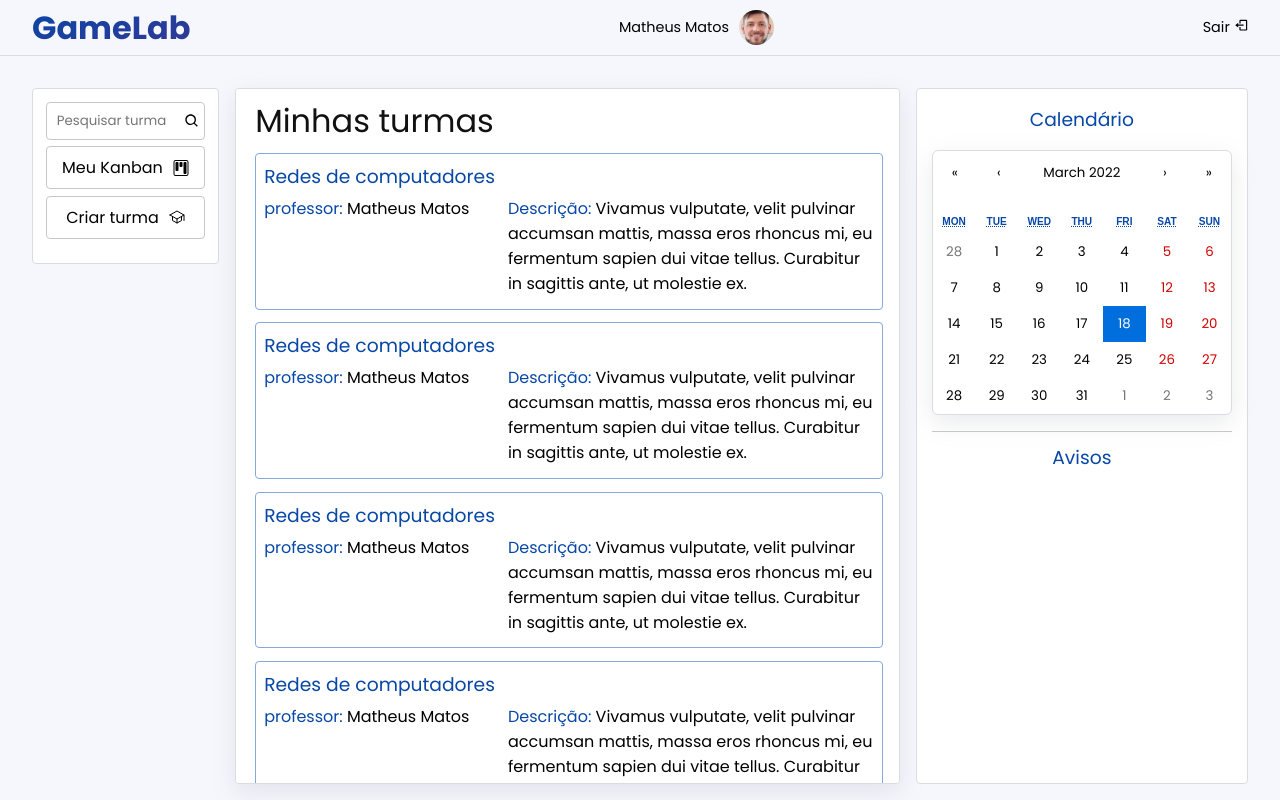
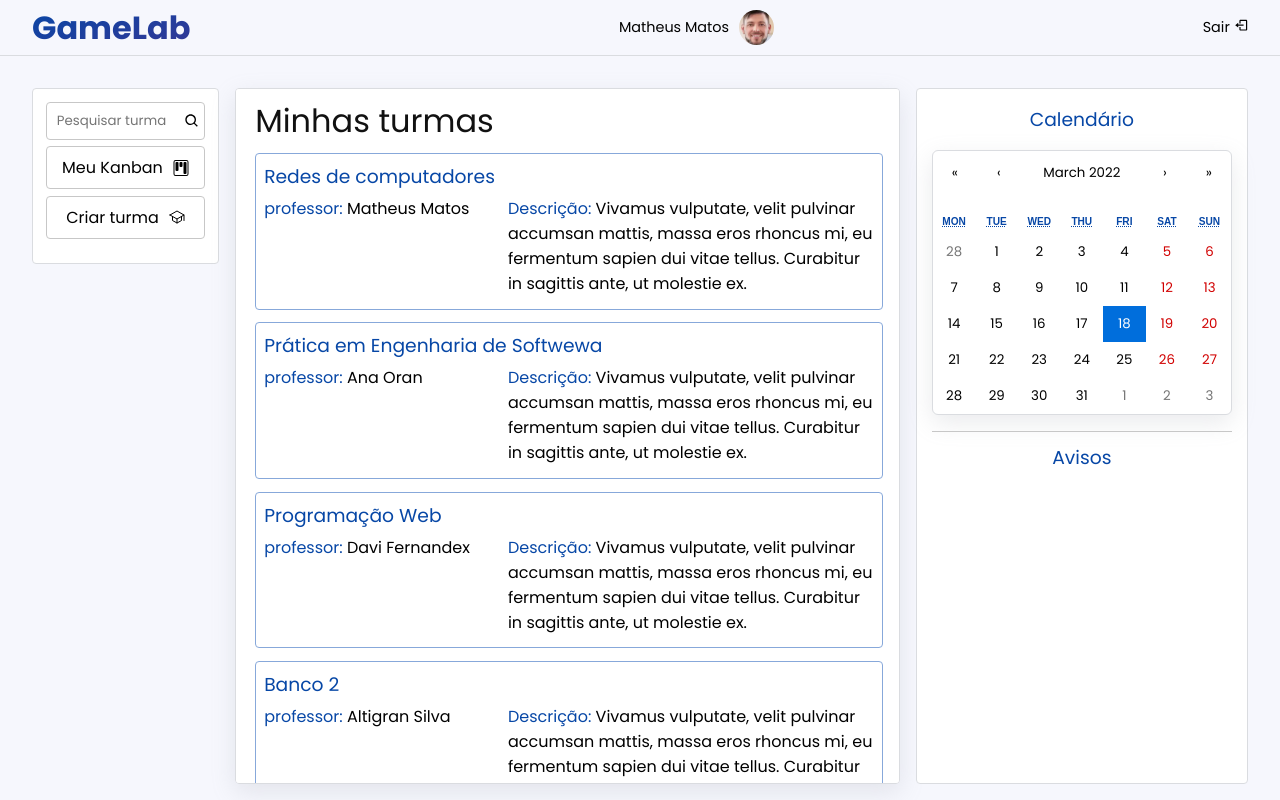
Before and after one commit to MiguelCastro1/Gamelab, a React (Vite) app in the folder frontend/: page /home in a window 1280 px wide. Built offline with nearby package versions, Linux system fonts and the light colour scheme.

Commit message:
update home

```diff
--- a/frontend/src/Pages/HomeAluno/index.jsx
+++ b/frontend/src/Pages/HomeAluno/index.jsx
@@ -8,8 +8,13 @@ import BoxTurma from "../../components/BoxTurma";
 import Calendar from "react-calendar";
 import styles from "./styles.module.scss";
 import imageAluno from "../../assets/Aluno_Personagem.png";
+
+
 function HomeAluno() {
   const [date, setDate] = useState(new Date());
+  const [searchString, setSearchString ] = useState('');
+  const [results, setResults] = useState('');
+
 
   return (
     <>
--- a/frontend/src/Pages/HomeProfessor/index.jsx
+++ b/frontend/src/Pages/HomeProfessor/index.jsx
@@ -1,4 +1,4 @@
-import { useState } from "react";
+import { useState, useEffect } from "react";
 import { Link } from "react-router-dom";
 import { BiSearch } from "react-icons/bi";
 import { BsKanban } from "react-icons/bs";
@@ -9,7 +9,44 @@ import Calendar from "react-calendar";
 import styles from "./styles.module.scss";
 
 function HomeProfessor() {
+  const turma1 = {
+    Id: '1',
+    nomeTurma:"Redes de computadores",
+    professor:"Matheus Matos",
+    descricao:"Vivamus vulputate, velit pulvinar accumsan mattis, massa eros rhoncus mi, eu fermentum sapien dui vitae tellus. Curabitur in sagittis ante, ut molestie ex."
+  }
+  const turma2 = {
+    Id: '2',
+    nomeTurma:"Prática em Engenharia de Softwewa",
+    professor:"Ana Oran",
+    descricao:"Vivamus vulputate, velit pulvinar accumsan mattis, massa eros rhoncus mi, eu fermentum sapien dui vitae tellus. Curabitur in sagittis ante, ut molestie ex."
+  }
+  const turma3 = {
+    Id: '3',
+    nomeTurma:"Programação Web",
+    professor:"Davi Fernandex",
+    descricao:"Vivamus vulputate, velit pulvinar accumsan mattis, massa eros rhoncus mi, eu fermentum sapien dui vitae tellus. Curabitur in sagittis ante, ut molestie ex."
+  }
+  const turma4 = {
+    Id: '4',
+    nomeTurma:"Banco 2",
+    professor:"Altigran Silva",
+    descricao:"Vivamus vulputate, velit pulvinar accumsan mattis, massa eros rhoncus mi, eu fermentum sapien dui vitae tellus. Curabitur in sagittis ante, ut molestie ex."
+  }
+
   const [date, setDate] = useState(new Date());
+  const [searchString, setSearchString ] = useState('');
+  const [res, setRes] = useState([]);
+
+  useEffect(() => {
+    let turmas = []
+    turmas.push(turma1)
+    turmas.push(turma2)
+    turmas.push(turma3)
+    turmas.push(turma4)
+
+    setRes(turmas)
+  }, [])
 
   return (
     <>
@@ -38,83 +75,22 @@ function HomeProfessor() {
               </li>
             </ul>
           </div>
+
           <div className={styles.feed}>
             <header>
               <h1>Minhas turmas</h1>
-              <div>
-                <button>Criar turma</button>
-                <button>Meu Kanbam</button>
-              </div>
             </header>
-            <section className={styles.areaSearch}>
-              <input placeholder="Pesquisar turma" />
-              <BiSearch
-                style={{
-                  position: "absolute",
-                  right: "5px",
-                  top: "50%",
-                  transform: "translateY(-50%)",
-                  zIndex: "10",
-                }}
-              />
-            </section>
-            <Link to="login">
-              <BoxTurma
-                nomeTurma="Redes de computadores"
-                professor="Matheus Matos"
-                descricao="Vivamus vulputate, velit pulvinar accumsan mattis, massa eros rhoncus mi, eu fermentum sapien dui vitae tellus. Curabitur in sagittis ante, ut molestie ex."
-              />
-            </Link>
-            <Link to="login">
-              <BoxTurma
-                nomeTurma="Redes de computadores"
-                professor="Matheus Matos"
-                descricao="Vivamus vulputate, velit pulvinar accumsan mattis, massa eros rhoncus mi, eu fermentum sapien dui vitae tellus. Curabitur in sagittis ante, ut molestie ex."
-              />
-            </Link>
-            <Link to="login">
-              <BoxTurma
-                nomeTurma="Redes de computadores"
-                professor="Matheus Matos"
-                descricao="Vivamus vulputate, velit pulvinar accumsan mattis, massa eros rhoncus mi, eu fermentum sapien dui vitae tellus. Curabitur in sagittis ante, ut molestie ex."
-              />
-            </Link>
-            <Link to="login">
-              <BoxTurma
-                nomeTurma="Redes de computadores"
-                professor="Matheus Matos"
-                descricao="Vivamus vulputate, velit pulvinar accumsan mattis, massa eros rhoncus mi, eu fermentum sapien dui vitae tellus. Curabitur in sagittis ante, ut molestie ex."
-              />
-            </Link>
-            <Link to="login">
-              <BoxTurma
-                nomeTurma="Redes de computadores"
-                professor="Matheus Matos"
-                descricao="Vivamus vulputate, velit pulvinar accumsan mattis, massa eros rhoncus mi, eu fermentum sapien dui vitae tellus. Curabitur in sagittis ante, ut molestie ex."
-              />
-            </Link>
-            <Link to="login">
-              <BoxTurma
-                nomeTurma="Redes de computadores"
-                professor="Matheus Matos"
-                descricao="Vivamus vulputate, velit pulvinar accumsan mattis, massa eros rhoncus mi, eu fermentum sapien dui vitae tellus. Curabitur in sagittis ante, ut molestie ex."
-              />
-            </Link>
-            <Link to="login">
-              <BoxTurma
-                nomeTurma="Redes de computadores"
-                professor="Matheus Matos"
-                descricao="Vivamus vulputate, velit pulvinar accumsan mattis, massa eros rhoncus mi, eu fermentum sapien dui vitae tellus. Curabitur in sagittis ante, ut molestie ex."
-              />
-            </Link>
-            <Link to="login">
-              <BoxTurma
-                nomeTurma="Redes de computadores"
-                professor="Matheus Matos"
-                descricao="Vivamus vulputate, velit pulvinar accumsan mattis, massa eros rhoncus mi, eu fermentum sapien dui vitae tellus. Curabitur in sagittis ante, ut molestie ex."
-              />
-            </Link>
+            <div>
+            {res.map(turma =>
+               <Link key={turma.Id} to={turma.Id}>
+                <BoxTurma
+                nomeTurma={turma.nomeTurma}
+                professor={turma.professor}
+                descricao={turma.descricao}/>
+              </Link>)}
+            </div>
           </div>
+
           <div className={styles.sideBarRight}>
             <ul>
               <h3>Calendário</h3>
```
Also changed, not shown: frontend/src/Pages/HomeProfessor/Results.jsx (added).
